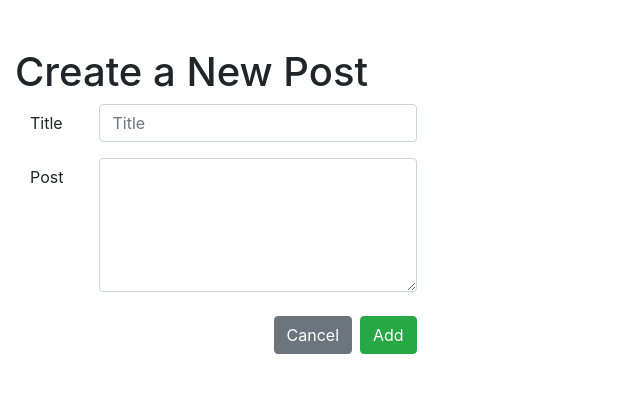
After one commit to thisisfoobar/flask-blogly, a Flask app: template templates/newpost.html in a window 1280 px wide. The commit adds this page. Shown: the top 393 px of the page, without its empty margins (0-640 px from the left). Run offline with Flask 2, Linux system fonts and the light colour scheme; the template is opened without the code that fills it, so the values that code supplies are empty; some libraries are stand-ins or nearby versions.

Commit message:
Added functionality for posts

```diff
--- a/app.py
+++ b/app.py
@@ -1,7 +1,7 @@
 """Blogly application."""
 
 from flask import Flask, request, redirect, render_template, flash, get_flashed_messages
-from models import db, connect_db, User
+from models import db, connect_db, User, Post
 
 app = Flask(__name__)
 app.config['SQLALCHEMY_DATABASE_URI'] = 'postgresql:///blogly'
@@ -14,7 +14,6 @@ app.config['SECRET_KEY'] = "SECRET!"
 debug = DebugToolbarExtension(app)
 
 connect_db(app)
-db.create_all()
 
 @app.route("/")
 def user_redirect():
@@ -39,12 +38,8 @@ def add_user():
     first_name = request.form['firstname']
     last_name = request.form['lastname']
     image_url = request.form['url']
-    if image_url:
-        if len(image_url) > 1000:
-            image_url = None
-            flash('Image URL greater than 1000, using default image')
-    else:
-        image_url = None
+
+    image_url = image_url if image_url else None
 
     user = User(first_name=first_name, last_name=last_name, image_url=image_url)
     db.session.add(user)
@@ -59,7 +54,7 @@ def show_user(user_id):
     """display user details"""
 
     user = User.query.get_or_404(user_id)
-    return render_template("userdetails.html",user=user)
+    return render_template("userdetails.html",user=user,posts=user.posts)
 
 @app.route("/users/<int:user_id>/edit")
 def edit_user_form(user_id):
@@ -75,18 +70,11 @@ def edit_user_update(user_id):
     last_name = request.form['lastname']
     image_url = request.form['url']
 
-    user = User.query.get(user_id)
+    user = User.query.get_or_404(user_id)
     user.first_name = first_name
     user.last_name = last_name
 
-    if image_url:
-        if len(image_url) > 1000:
-            image_url = user.default_url
-            flash('Image URL greater than 1000, using default image')
-    else:
-        image_url = user.default_url
-
-    user.image_url = image_url
+    user.image_url = image_url if image_url else user.default_url
 
     db.session.commit()
 
@@ -98,7 +86,7 @@ def edit_user_update(user_id):
 def delete_user(user_id):
     """delete user from db"""
 
-    user = User.query.get(user_id)
+    user = User.query.get_or_404(user_id)
 
     db.session.delete(user)
     db.session.commit()
@@ -106,3 +94,75 @@ def delete_user(user_id):
     flash(f'User {user.first_name} {user.last_name} Deleted')
 
     return redirect("/users")
+
+@app.route("/users/<int:user_id>/posts/new")
+def new_post_form(user_id):
+    """Add a new post from a user"""
+    user = User.query.get_or_404(user_id)
+
+    return render_template("newpost.html",user=user)
+
+
+@app.route("/users/<int:user_id>/posts/new", methods=["POST"])
+def add_post(user_id):
+    """Add post infomation to db"""
+
+    title = request.form['title']
+    content = request.form['content']
+
+    new_post = Post(title=title,content=content,user_id=user_id)
+    db.session.add(new_post)
+    db.session.commit()
+
+    flash(f"{new_post.title} created")
+
+    return redirect(f"/users/{user_id}")
+
+
+@app.route("/posts/<int:post_id>")
+def display_post(post_id):
+    """Show single post"""
+
+    post = Post.query.get_or_404(post_id)
+
+    return render_template("postdetails.html",post=post)
+
+@app.route("/posts/<int:post_id>/edit")
+def edit_post_form(post_id):
+    """Edit post"""
+
+    post = Post.query.get_or_404(post_id)
+
+    return render_template("editpost.html",post=post)
+
+@app.route("/posts/<int:post_id>/edit", methods=["POST"])
+def edit_post_update(post_id):
+    """Push updates to db"""
+
+    title = request.form['title']
+    content = request.form['content']
+
+    post = Post.query.get_or_404(post_id)
+
+    post.title = title
+    post.content = content
+
+    db.session.add(post)
+    db.session.commit()
+
+    flash(f"Post updated successfully")
+
+    return redirect(f"/users/{post.user.id}")
+
+@app.route("/posts/<int:post_id>/delete", methods=["POST"])
+def delete_post(post_id):
+    """Delete posts"""
+
+    post = Post.query.get_or_404(post_id)
+    user_id = post.user.id
+    db.session.delete(post)
+    db.session.commit()
+
+    flash(f'Post deleted')
+
+    return redirect(f"/users/{user_id}")
--- a/templates/adduser.html
+++ b/templates/adduser.html
@@ -6,9 +6,9 @@
 <h1>Create a user</h1>
 <form action="/users/new" method="POST" class="col-md-4">
     <label class="form-label" for="firstname">First Name</label>
-    <input class="form-control" type="text" name="firstname" placeholder="Enter a first name" required>
+    <input class="form-control" type="text" name="firstname" placeholder="Enter a first name" maxlength="30" required>
     <label class="form-label" for="lastname">Last Name</label>
-    <input class="form-control" type="text" name="lastname" placeholder="Enter a last name" required>
+    <input class="form-control" type="text" name="lastname" placeholder="Enter a last name" maxlength="30" required>
     <label class="form-label" for="url">Image URL</label>
     <input class="form-control" type="text" name="url" placeholder="Enter an image url">
     <div class="d-grid gap-2 d-md-flex justify-content-md-end">
--- /dev/null
+++ b/templates/newpost.html
@@ -0,0 +1,27 @@
+{% extends "base.html" %}
+
+{% block title %}New Post{% endblock %}
+{% block main %}
+
+<h1>Create a New Post</h1>
+<form action="/users/{{user.id}}/posts/new" method="POST" class="col-md-4">
+    <div class="row mb-3">
+        <label class="col-sm-2 col-form-label" for="title">Title</label>
+        <div class="col-sm-10">
+            <input class="form-control" type="text" name="title" placeholder="Title" required>
+        </div>
+    </div>
+    <div class="row mb-3">
+        <label class="col-sm-2 col-form-label" for="content">Post</label>
+        <div class="col-sm-10">
+            <textarea class="form-control" rows="5" name="content" required></textarea>
+        </div>
+    </div>
+    <div class="d-grid gap-2 d-md-flex justify-content-md-end">
+        <a href="/users/{{user.id}}" class="btn btn-secondary mt-2">Cancel</a>
+        <button class="btn btn-success mt-2 ml-2">Add</button>
+    </div>
+</form>
+
+
+{% endblock %}
```
Also changed, not shown: models.py (+27 -2 lines), seed.py (added, +23 -0 lines), templates/editpost.html (added, +27 -0 lines), templates/postdetails.html (added, +32 -0 lines), templates/userdetails.html (+11 -0 lines).
